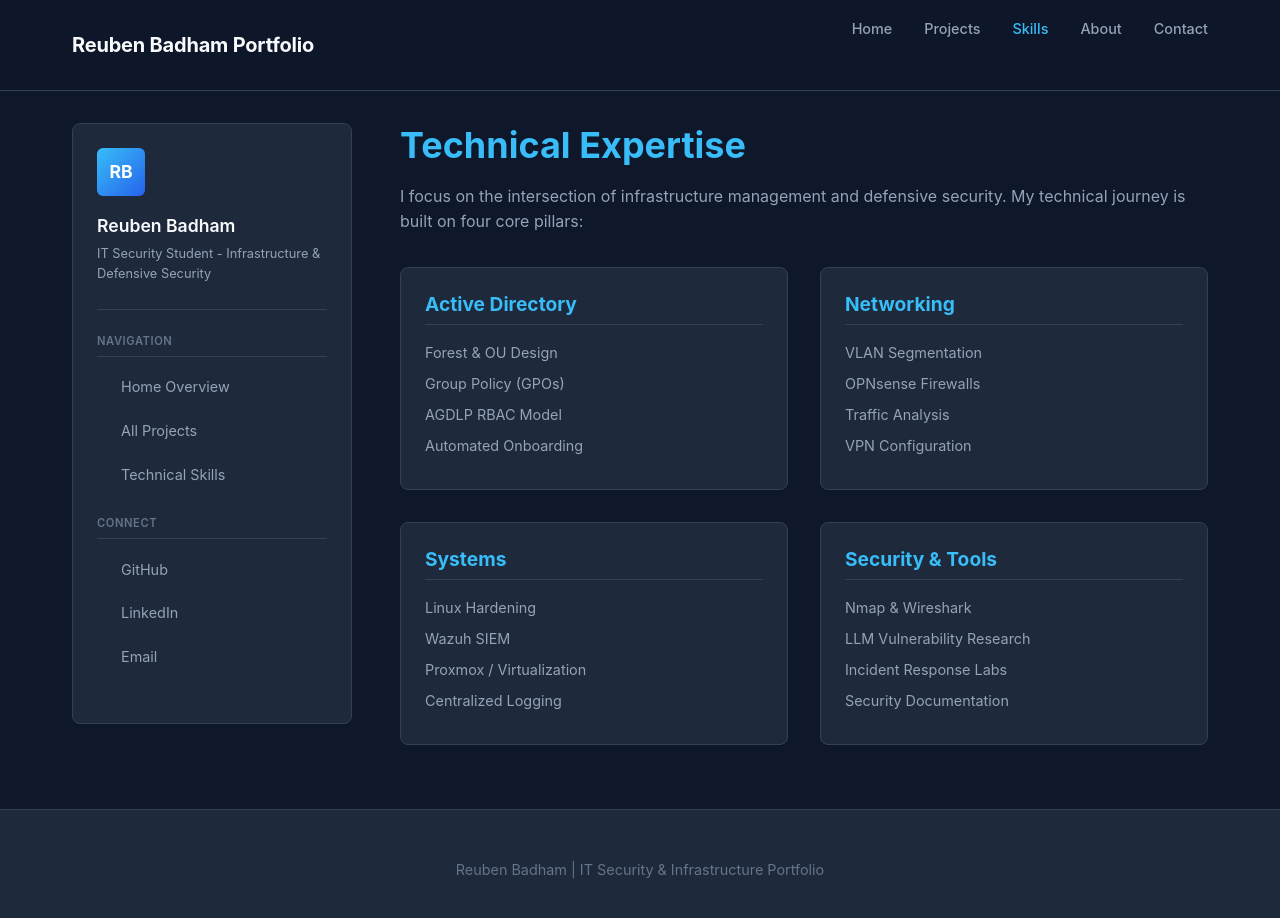
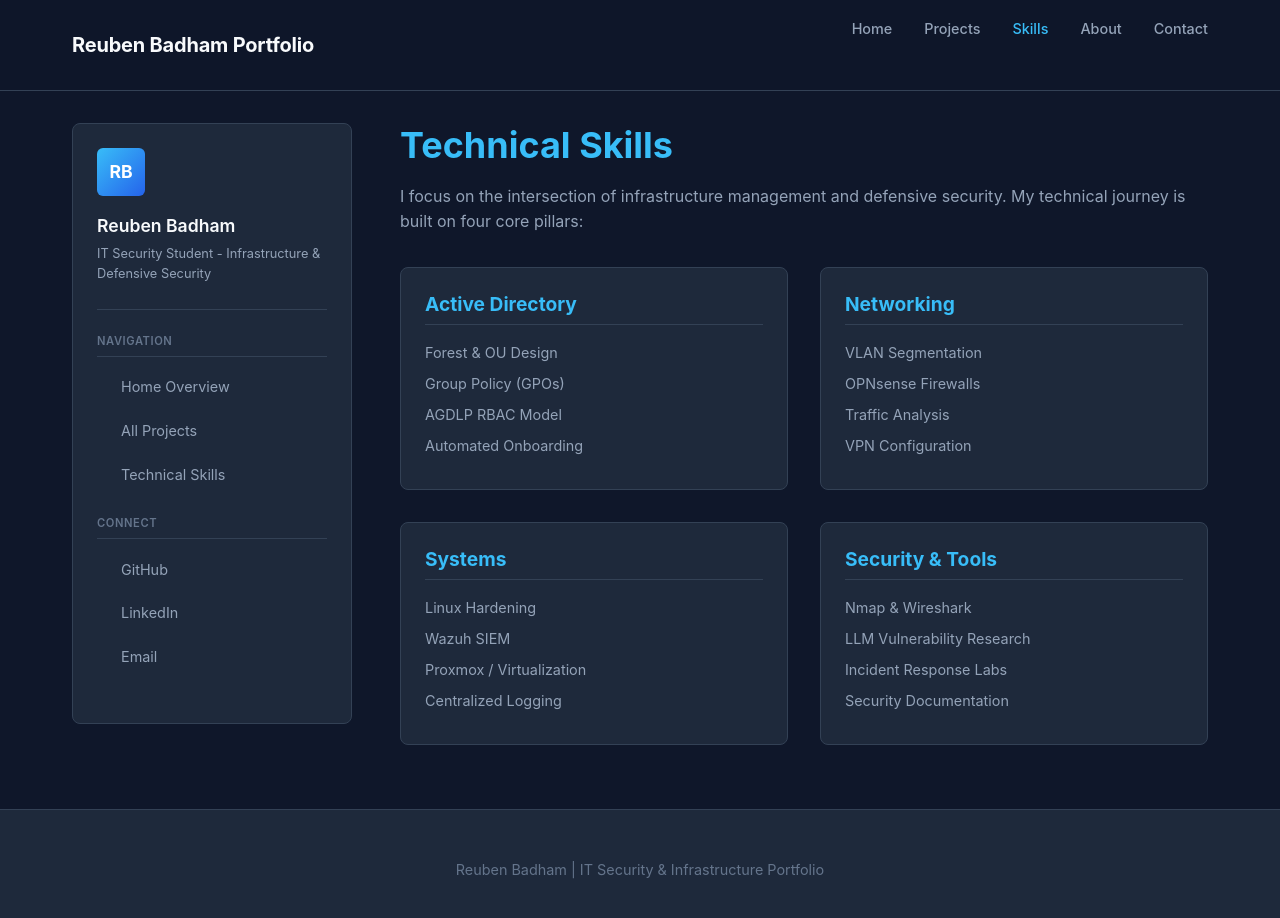
Before and after one commit to Sin9ularity1/Portfolio, a Jekyll site: the page built from skills.md, in a window 1280 px wide and 929 px high. Shown: the top 918 px of the window. Built offline with Jekyll 4.4.1, drawn with Linux system fonts in a browser that asks for light colours.

Commit message:
changed technical expertise to technical skills

```diff
--- a/skills.md
+++ b/skills.md
@@ -3,7 +3,7 @@ layout: default
 title: Technical Skills
 ---
 
-# Technical Expertise
+# Technical Skills
 
 I focus on the intersection of infrastructure management and defensive security. My technical journey is built on four core pillars:
 
```
